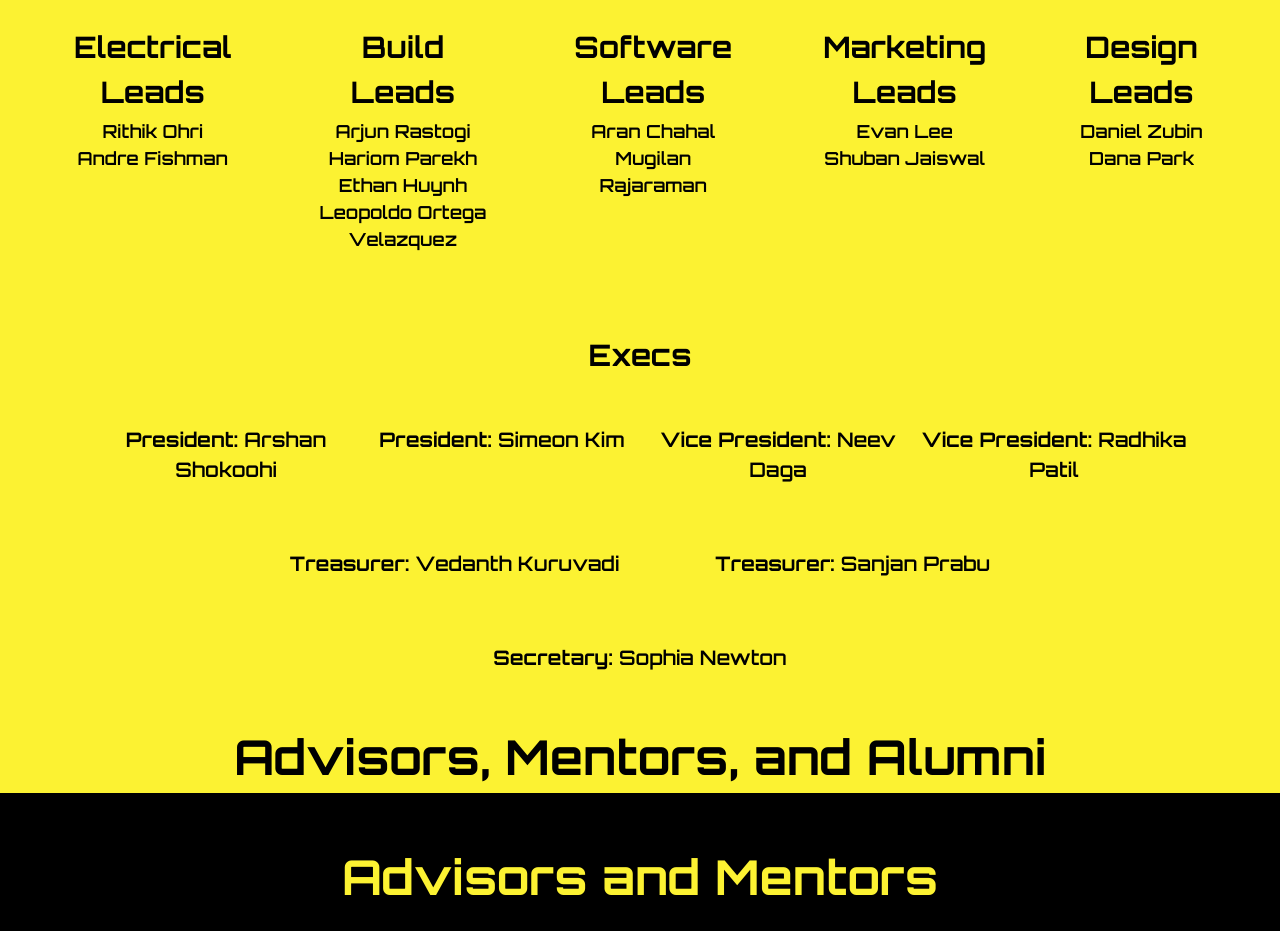
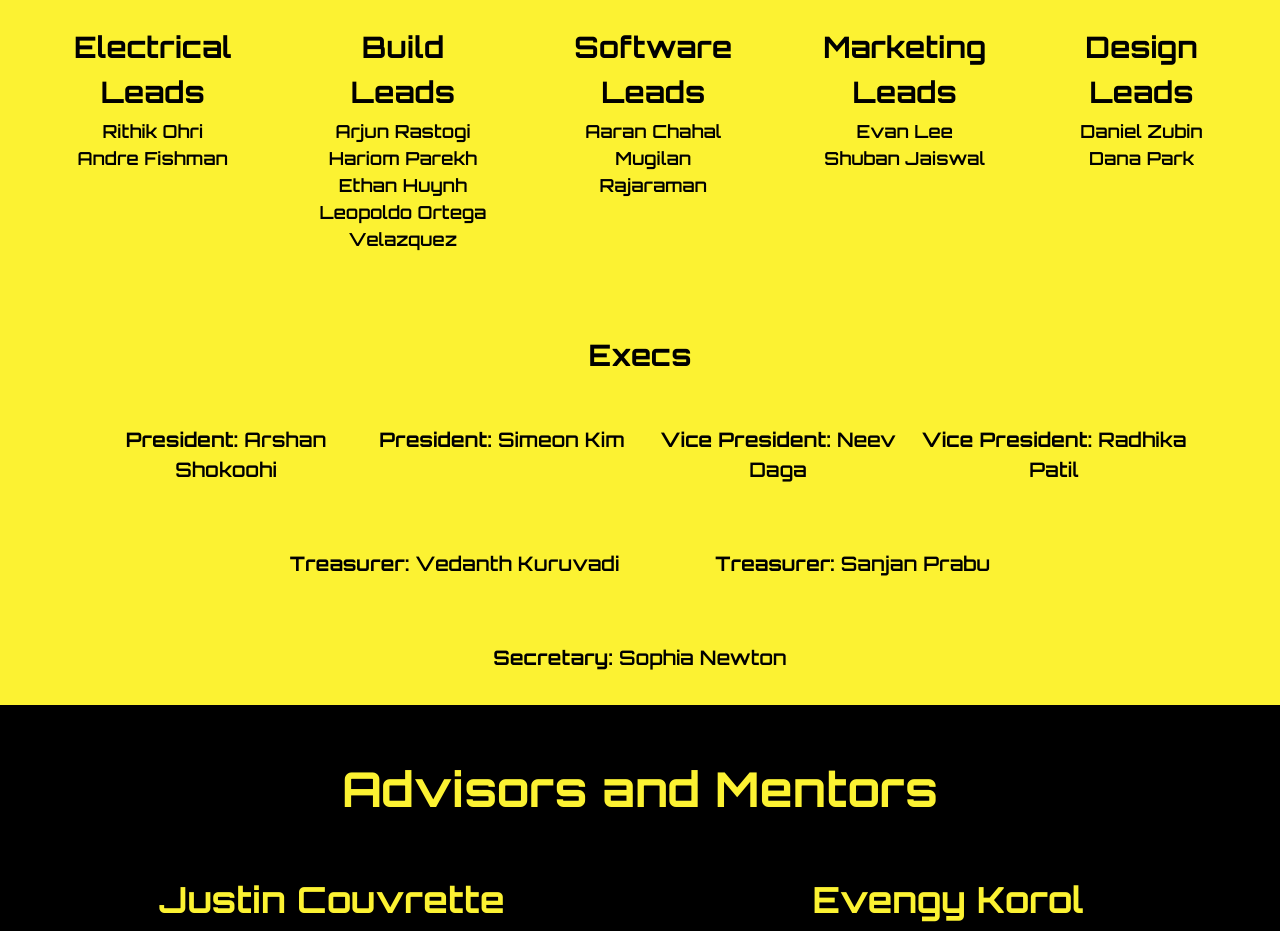
Before and after one commit to frc-emotion/website, a Next.js app: page /about in a window 1280 px wide. Shown: the part 1680-2611 px from the top of the page. Built offline with nearby package versions, Linux system fonts and the light colour scheme.

Commit message:
quick fix

```diff
--- a/src/app/(public)/about/Leadership.json
+++ b/src/app/(public)/about/Leadership.json
@@ -103,7 +103,7 @@
     "Leads": {
         "Electrical": ["Rithik Ohri", "Andre Fishman"],
         "Build": ["Arjun Rastogi", "Hariom Parekh", "Ethan Huynh", "Leopoldo Ortega Velazquez"],
-        "Software": ["Aran Chahal", "Mugilan Rajaraman"],
+        "Software": ["Aaran Chahal", "Mugilan Rajaraman"],
         "Marketing": ["Evan Lee", "Shuban Jaiswal"],
         "Design": ["Daniel Zubin", "Dana Park"]
     },
--- a/src/app/(public)/about/page.tsx
+++ b/src/app/(public)/about/page.tsx
@@ -152,9 +152,9 @@ export default function AboutPage() {
   </section>
 </section>
 
-            <h2 className="bg-teamYellow-400 text-center font-bold">
+            {/* <h2 className="bg-teamYellow-400 text-center font-bold">
                 Advisors, Mentors, and Alumni
-            </h2>
+            </h2> */}
 
             <section className="width-screen grid grid-cols-2 gap-y-12 bg-black py-8 text-teamYellow-400">
                 <h2 className="col-span-2 text-center">Advisors and Mentors</h2>
```
